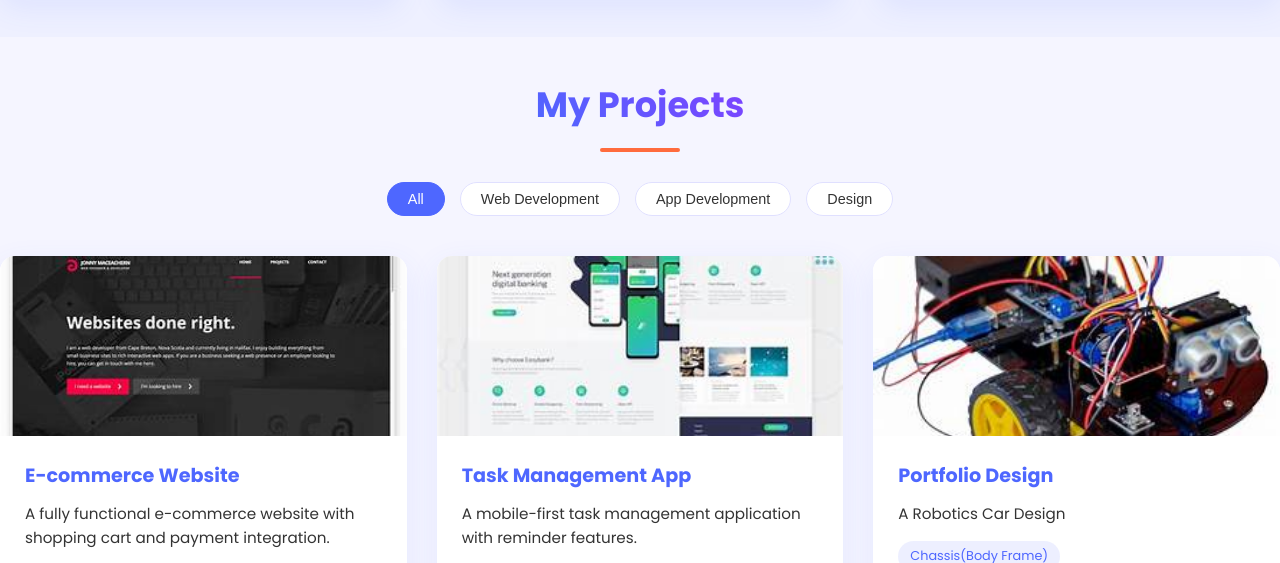
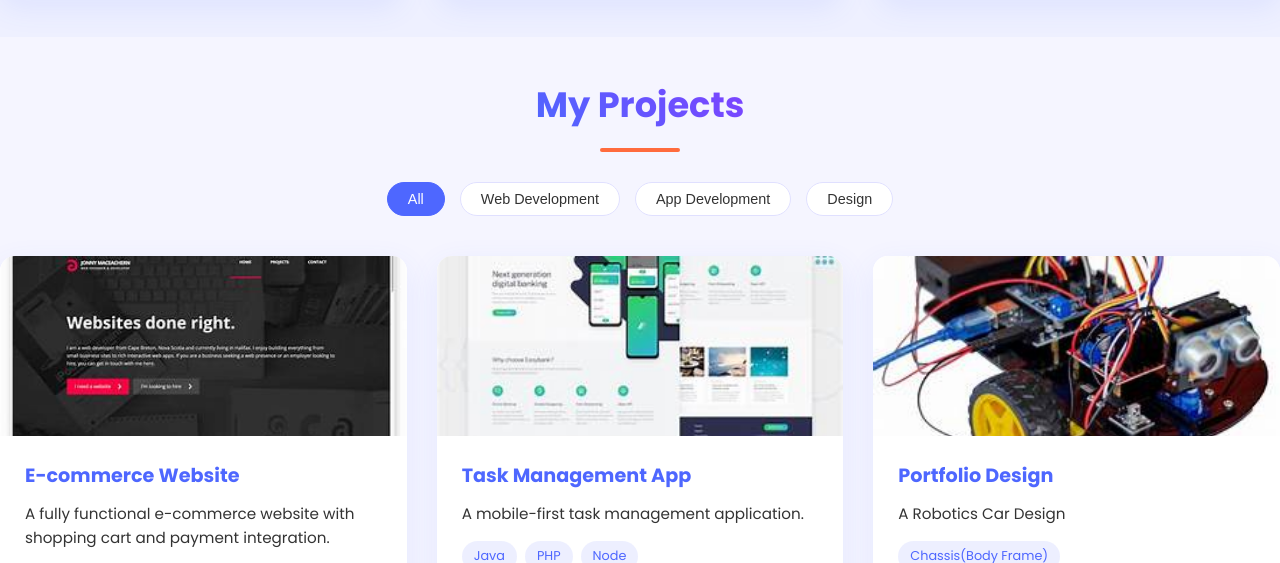
Before and after one commit to Yusuf-Siyam/My-Profile, a plain HTML site: page index.html in a window 1280 px wide. Shown: the part 2052-2615 px from the top of the page. Drawn offline with nearby package versions, Linux system fonts and the light colour scheme; some packages are replaced by stand-ins of ours; animation ran at ten frames a second.

Commit message:
some modify

```diff
--- a/index.html
+++ b/index.html
@@ -287,7 +287,7 @@
                 </div>
                 <div class="project-info">
                     <h3>Task Management App</h3>
-                    <p>A mobile-first task management application with reminder features.</p>
+                    <p>A mobile-first task management application.</p>
                     <div class="project-tech">
                         <span>Java</span>
                         <span>PHP</span>
--- a/style.css
+++ b/style.css
@@ -198,6 +198,7 @@ section {    padding: 40px 0;}
 .nav-links a {
     color: var(--text-color);
     font-weight: 500;
+    font-size: 1.5rem;
     position: relative;
 }
 
```
